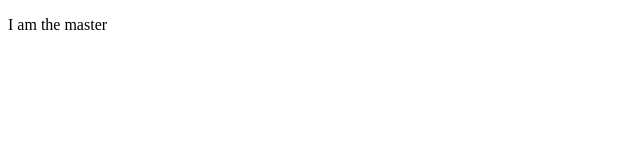
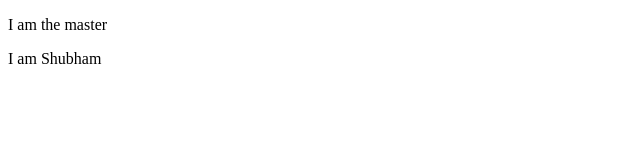
Before and after one commit to shubhamcronj/learnGit, a plain HTML site: page index.html in a window 1280 px wide. Shown: the full height of the page, 0-640 px from the left. Drawn offline with Linux system fonts and the light colour scheme.

Commit message:
shubham 1st commit

```diff
--- a/index.html
+++ b/index.html
@@ -4,5 +4,6 @@
 	</head>
 	<body>
 	<p>I am the master</p>
+	<p>I am Shubham</p>
 	</body>
 </html>
```
Also changed, not shown: 1 other file.
